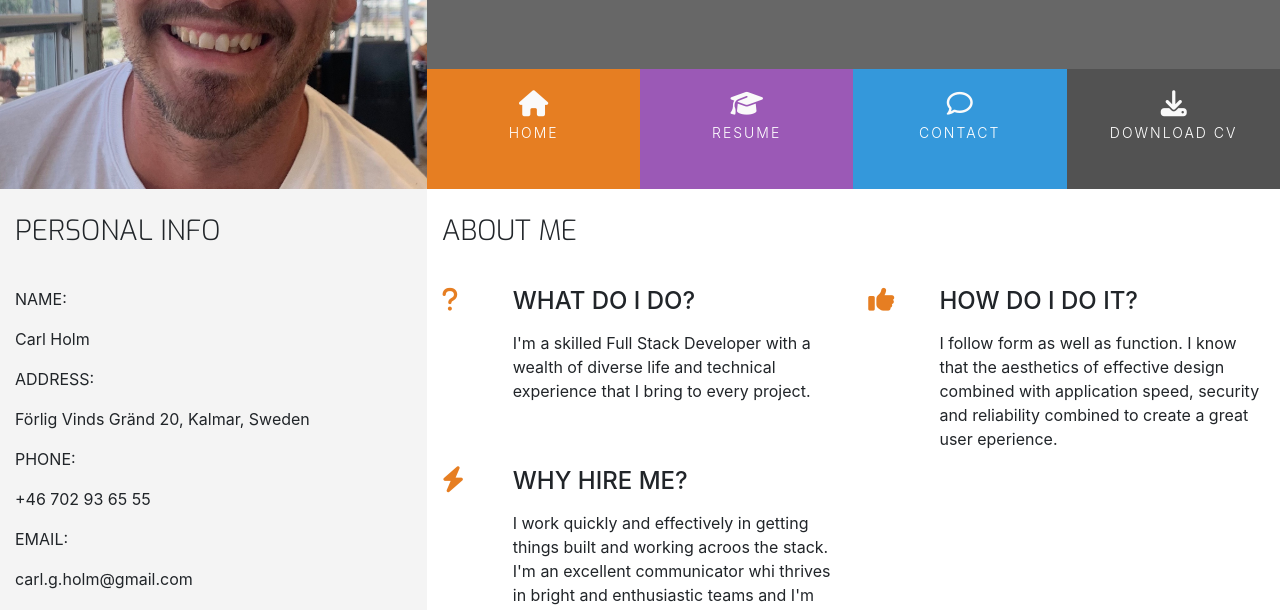
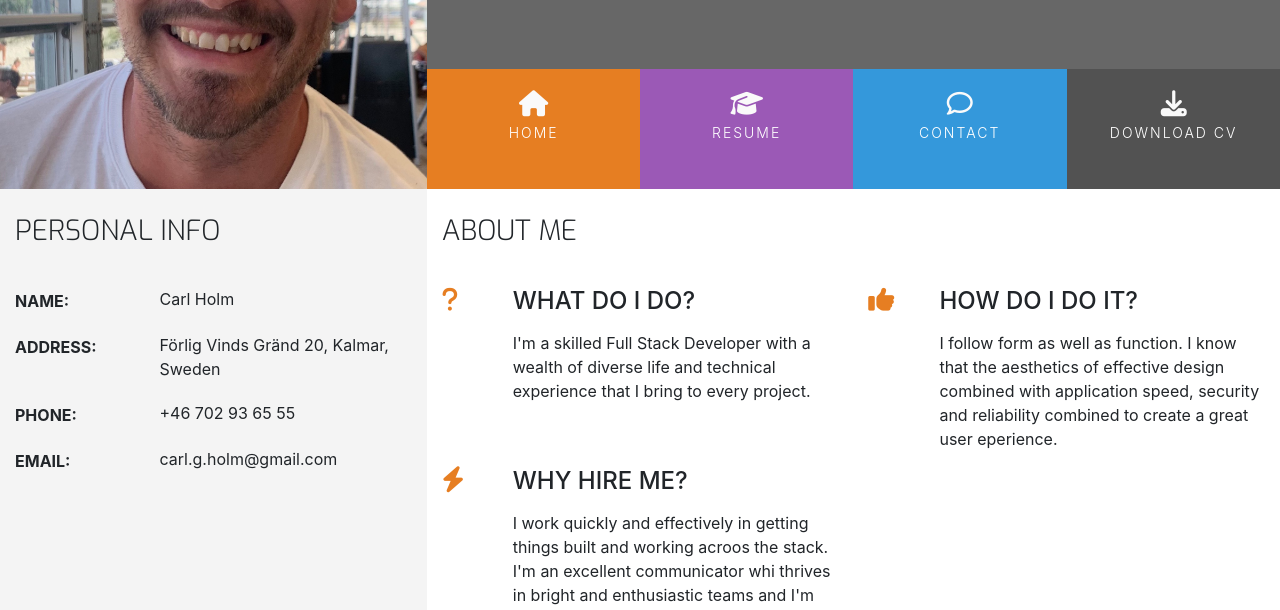
Before and after one commit to Callee84/presentation, a plain HTML site: page index.html in a window 1280 px wide. Shown: the part 180-790 px from the top of the page. Drawn offline with nearby package versions, Linux system fonts and the light colour scheme.

Commit message:
add style to personal info

```diff
--- a/assets/css/style.css
+++ b/assets/css/style.css
@@ -224,3 +224,38 @@ footer {
 .three-reasons-heading {
     margin-bottom: 15px;
 }
+
+/* -------------------- Personal Info --------------------*/
+
+.personal-info-item {
+    margin-bottom: 20px;
+    display: block;
+    clear: both;
+}
+
+.personal-info-item .key,
+.personal-info-item .value {
+    padding-right: 8px;
+    display: inline-block;
+}
+
+.personal-info-item .key p,
+.personal-info-item .value p {
+    margin: 0;
+}
+
+.personal-info-item .key {
+    width: 30%;
+    margin-right: 21px;
+    padding-top: 2px;
+    vertical-align: top;
+}
+
+.personal-info-item .key p {
+    font-weight: 700;
+}
+
+.personal-info-item .value {
+    position: relative;
+    width: 60%;
+}
```
